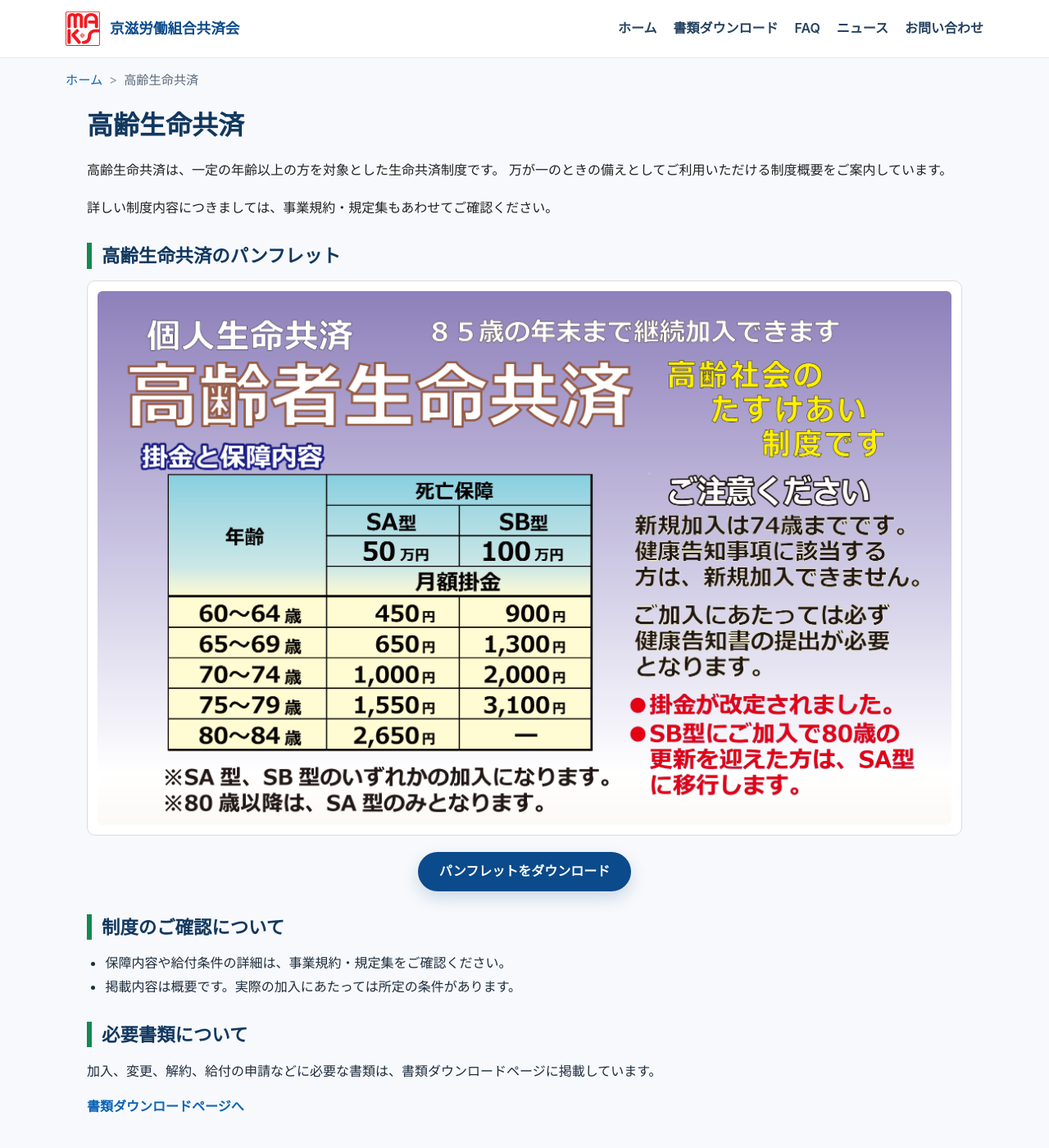
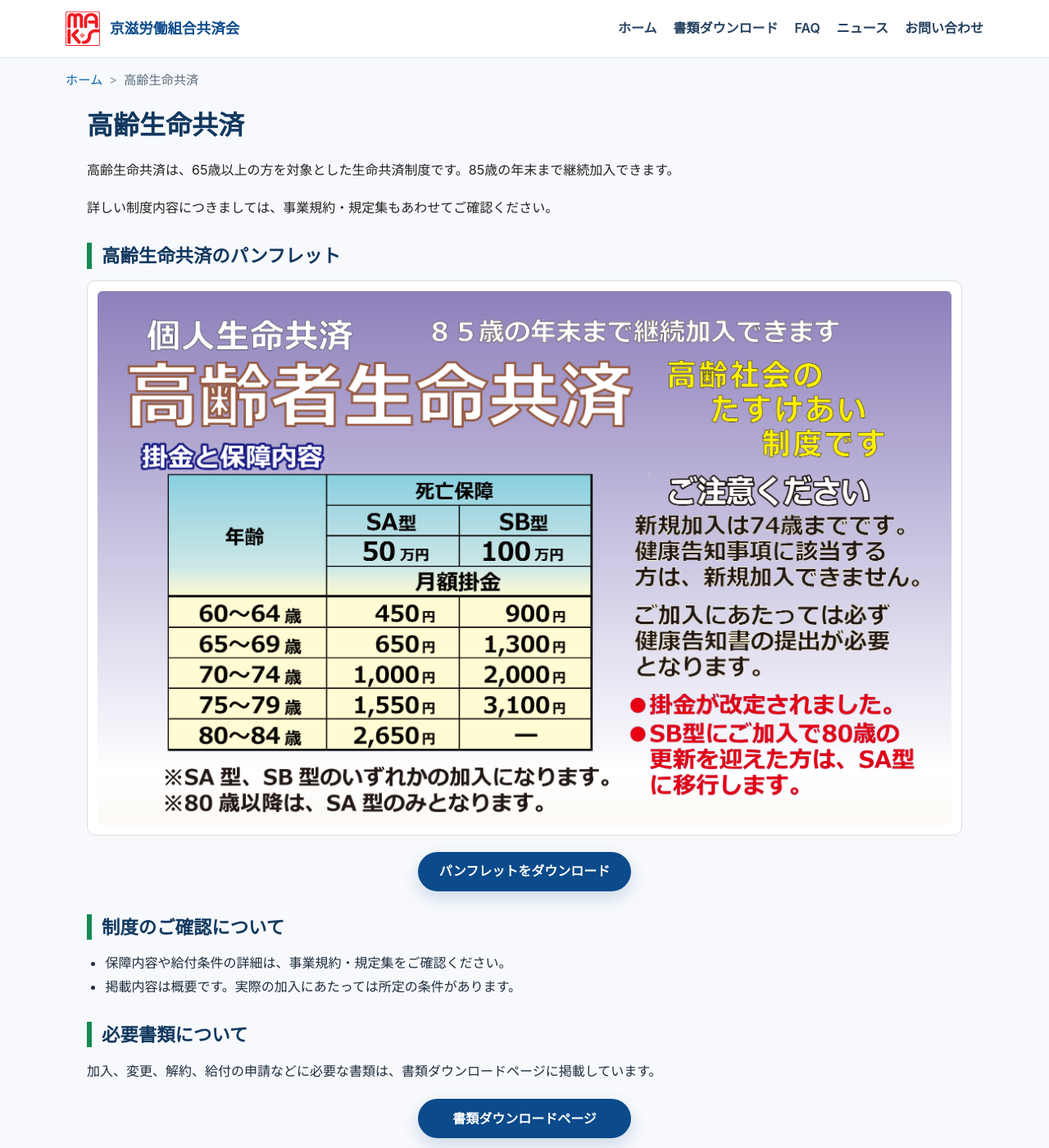
Before and after one commit to keijirodokyosai/keijirodokyosai.github.io, a Jekyll site: the page built from korei-seimei.html, in a window 1280 px wide and 1400 px high. Shown: the whole window at 82% size. Built offline with Jekyll 4.4.1, drawn with Linux system fonts in a browser that asks for light colours.

Commit message:
Update korei-seimei.html

```diff
--- a/korei-seimei.html
+++ b/korei-seimei.html
@@ -18,8 +37,7 @@
     <h1>高齢生命共済</h1>
     <div class="detail-lead">
       <p>
-        高齢生命共済は、一定の年齢以上の方を対象とした生命共済制度です。
-        万が一のときの備えとしてご利用いただける制度概要をご案内しています。
+        高齢生命共済は、65歳以上の方を対象とした生命共済制度です。85歳の年末まで継続加入できます。
       </p>
       <p>
         詳しい制度内容につきましては、事業規約・規定集もあわせてご確認ください。
@@ -53,9 +71,12 @@
     <p>
       加入、変更、解約、給付の申請などに必要な書類は、書類ダウンロードページに掲載しています。
     </p>
-    <p>
-      <a href="{{ '/downloads.html' | relative_url }}" class="text-link">書類ダウンロードページへ</a>
-    </p>
+
+    <div class="pdf-download">
+      <a href="{{ '/downloads.html' | relative_url }}" class="btn btn-primary">
+        書類ダウンロードページ
+      </a>
+    </div>
   </section>
 
 </section>
```
Also changed, not shown: other parts of korei-seimei.html (+19 -0 lines).
